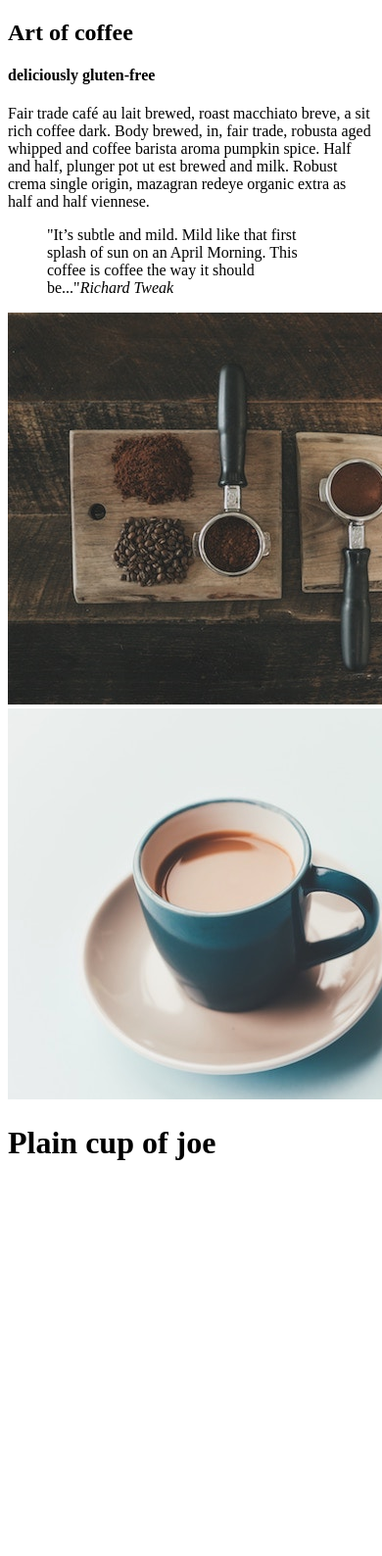
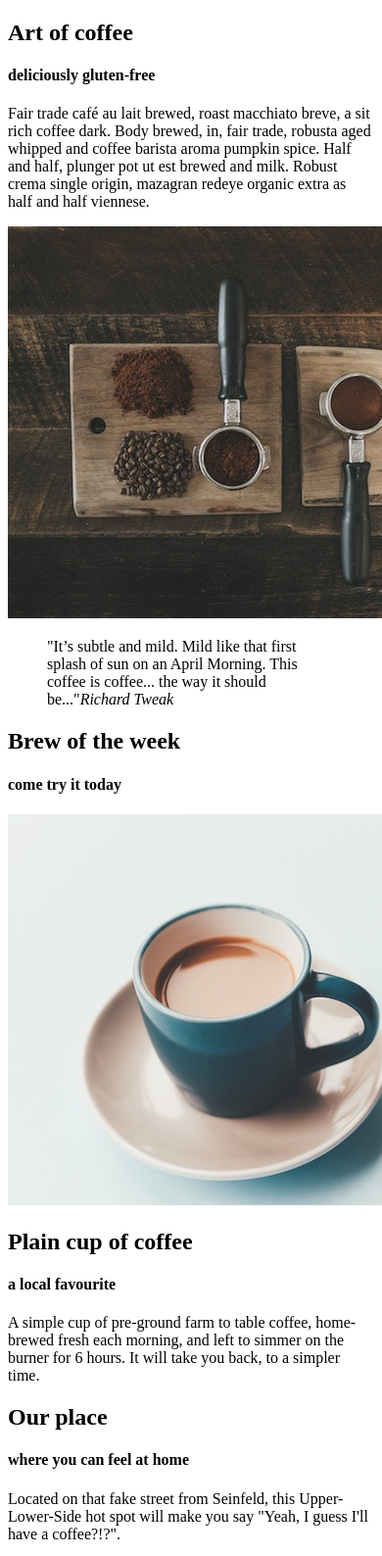
Before and after one commit to embahr/juantonne-cafe, a Gatsby site: page / in a window 390 px wide. Shown: the top 1588 px of the page at 98% size. Before the commit the page ends 1206 px from the top, so only its background shows below. Built offline with nearby package versions, Linux system fonts and the light colour scheme; Gatsby itself is replaced by a stand-in of ours.

Commit message:
Adding components & styles
Added new sections, Improved responsiveness, and modularity.

```diff
--- /dev/null
+++ b/gatsby-config-min.js
@@ -0,0 +1 @@
+module.exports={siteMetadata:{title:"Juantonne Café",description:"A great local café",keywords:"Fresh, local, organic, artisan, cofee"},plugins:["gatsby-plugin-react-helmet"]};
--- a/gatsby-config.js
+++ b/gatsby-config.js
@@ -1,6 +1,8 @@
 module.exports = {
   siteMetadata: {
     title: 'Juantonne Café',
+    description: 'A great local café',
+    keywords: 'Fresh, local, organic, artisan, cofee'
   },
   plugins: ['gatsby-plugin-react-helmet'],
 }
--- /dev/null
+++ b/src/components/test.js
@@ -0,0 +1,13 @@
+import React from 'react'
+
+const Test = ({ heading, subHeading, paragraph }) => (
+
+    <div className="info info__text">
+        <h2> { heading } </h2>
+        <h4> { subHeading } </h4>
+        <p> { paragraph } </p>
+      </div>
+
+)
+
+export default Test
--- a/src/components/welcome.js
+++ b/src/components/welcome.js
@@ -7,7 +7,7 @@ const Welcome = ({ siteTitle }) => (
   <div className="section__welcome">
     <div className="welcome__header">
       <h1>{ siteTitle }</h1>
-      <p>Locally sourced, artisan coffee.</p>
+      <h3>Locally sourced, artisan coffee.</h3>
     </div>
     <div className="wrapper">
       <div className="decor__burst"><Coffee /></div>
--- a/src/pages/index.js
+++ b/src/pages/index.js
@@ -1,12 +1,17 @@
 import React from 'react'
 import Link from 'gatsby-link'
+import Test from '../components/test'
 import imgInfo_1 from '../assets/images/images_info_1.jpg'
 import imgInfo_2 from '../assets/images/images_info_2.jpg'
 import imgInfo_3 from '../assets/images/images_info_3.jpg'
 import imgInfo_4 from '../assets/images/images_info_4.jpg'
+import imgInfo_5 from '../assets/images/images_info_5.jpg'
+import imgInfo_6 from '../assets/images/images_info_6.jpg'
+import imgInfo_7 from '../assets/images/images_info_7.jpg'
 
 const IndexPage = () => (
   <div>
+    {/* INFO SECTION */}
     <div className="section__info">
       <div className="info info__text">
         <h2>Art of coffee</h2>
@@ -14,26 +19,49 @@ const IndexPage = () => (
         <p>
           Fair trade café au lait brewed, roast macchiato breve, a sit rich coffee dark. Body brewed, in, fair trade, robusta aged whipped and coffee barista aroma pumpkin spice. Half and half, plunger pot ut est brewed and milk. Robust crema single origin, mazagran redeye organic extra as half and half viennese.
         </p>
-        <div className="quote">
-        <blockquote>
-        "It’s subtle and mild. Mild like that first splash of sun on an April Morning. This coffee is coffee the way it should be..."
-          <cite>Richard Tweak</cite>
+      </div>
+      <div className="info info__image">
+        <img src={ imgInfo_3 } alt="test" />
+      </div>
+      <div className="info info__quote">
+          <blockquote>
+            "It’s subtle and mild. Mild like that first splash of sun on an April Morning. This coffee is coffee... the way it should be..."
+            <cite>Richard Tweak</cite>
           </blockquote>
         </div>
-      </div>
-      <div className="info info__image">
-        <img src={ imgInfo_3 } />
+    </div>
+    {/* FEATURE SECTION */}
+    <div className="section__feature">
+      <div className="feature feature__card">
+        <div className="card__header">
+          <h2>Brew of the week</h2>
+          <h4>come try it today</h4>
+        </div>
+        <div className="card card__image">
+          <img src={ imgInfo_2 } />
+        </div>
+        <div className="card card__text">
+          <h2>Plain cup of coffee</h2>
+          <h4>a local favourite</h4>
+          <p>A simple cup of pre-ground farm to table coffee, home-brewed fresh each morning, and left to simmer on the burner for 6 hours. It will take you back, to a simpler time.</p>
+        </div>
       </div>
     </div>
-    <div className="section__feature">
-      <div className="feature__card">
-        <div className="card__image">
-          <img src={ imgInfo_2 } />
-        </div>
-        <div className="card__text">
-          <h1>Plain cup of joe</h1>
-
-        </div>
+    {/* GALLERY SECTION */}
+    <div className="section__gallery">
+      <div className="gallery gallery__header">
+        <h2>Our place</h2>
+        <h4>where you can feel at home</h4>
+        <p>Located on that fake street from Seinfeld, this Upper-Lower-Side hot spot will make you say "Yeah, I guess I'll have a coffee?!?".</p>
+      </div>
+      <div className="gallery gallery__image">
+        <img src={ imgInfo_4 } />
+      </div>
+      <div className="gallery gallery__image">
+        <img src={ imgInfo_1 } />
+      </div>
+      <div className="gallery gallery__image">
+        <img src={ imgInfo_7 } />
       </div>
     </div>
   </div>
--- a/src/styles/includes/_main.scss
+++ b/src/styles/includes/_main.scss
@@ -1,3 +1,7 @@
+* {
+    box-sizing: border-box;
+}
+
 body {
     top: 0;
     margin: 0;
@@ -7,7 +11,7 @@ body {
 // MENU
 .menu {
     position: fixed;
-    width: 100%;
+    // width: 100%;
     color: aliceblue;
 }
 
@@ -20,26 +24,22 @@ body {
         height: 100vh;
         .welcome {
             &__header {
-                display: flex;
-                width: 100%;
-                justify-content: center;
-                align-items: flex-end;
-                flex-wrap: wrap;
-                margin: 0;
-                font-size: 2rem;
+                flex: 1 4 32rem;
+                // display: flex;
+                // width: 100%;
+                // justify-content: center;
+
+                // flex-wrap: wrap;
+                margin: 14%;
+                // font-size: 2rem;
                 text-align: center;
                 color: white;
                 h1 {
-                    width: 100%;
-                    margin: 0;
-                    font-family: 'Abril Fatface', cursive;
-                    letter-spacing: 10px;
+
                 }
                 p {
                     margin-top: 2em;
                     align-self: baseline;
-                    font-family: 'Raleway', sans-serif;
-                    letter-spacing: 5px;
                 }
             }
         }
@@ -58,38 +58,41 @@ body {
 .section {
     &__info {
         display: flex;
-        margin: 10% 0;
-        justify-content: space-evenly;
+        flex-flow: row wrap;
+        margin: 8em 0;
         .info {
-            margin: 0;
-            width: 30%;
+            // width: 30%;
             &__text {
-                h2 {
-                    margin: 0;
-                    font-variant: small-caps;
-                    color: $color-main;
+                flex: 1 3 24rem;
+                margin: 0 7%;
+                h4, p {
+                    margin-bottom: 2em;
                 }
-                h4 {
-                    margin: 0 0 2em 0;
-                    color: $color-main-contrast;
             }
-                p {
-                    text-align: justify;
-
+            &__image {
+                flex: 1 1 24rem;
+                // margin: 0 7%;
+                img {
+                    object-fit: cover;
+                    width: 100%;
+                    box-shadow: 0 1px 3px rgba(0,0,0,0.12), 0 1px 2px rgba(0,0,0,0.24);
                 }
+            }
+            &__quote {
+                flex: 1 1 100%;
+                align-content: center;
+                width: 100%;
                 blockquote {
                     font-family: "Abril Fatface", serif;
                     font-size: 18px;
                     font-style: italic;
-                    width: 500px;
-                    margin: 5em 0.25em 0 0.25em;
+                    text-align: justify;
+                    margin: 3em 0.25em 0em 0.25em;
                     padding: 0.35em 40px;
                     line-height: 1.45;
                     position: relative;
                     color: #383838;
-                }
-
-                blockquote:before {
+                    &:before {
                         display: block;
                         padding-left: 10px;
                         content: "\201C";
@@ -99,22 +102,16 @@ body {
                         top: -20px;
                         color: $color-main-contrast;
                     }
-
-                blockquote cite {
+                    cite {
                         color: #999999;
                         font-size: 14px;
                         display: block;
                         margin-top: 5px;
-                }
-
-                blockquote cite:before {
+                        &:before {
                             content: "\2014 \2009";
                         }
                     }
-            &__image {
-                display: flex;
-                flex-wrap: wrap;
-                overflow: hidden;
+                }
             }
         }
     }
@@ -124,30 +121,105 @@ body {
 .section {
     &__feature {
         display: flex;
+        flex-wrap: wrap;
         justify-content: center;
-        align-items: center;
+        align-content: center;
         background: url("../assets/images/images_feature.jpg") fixed;
         background-size: cover;
-        height: 80vh;
-        .feature__card {
+        .feature {
+            margin: 2rem;
+            // width: 70%;
+            background-color: $color-background-light;
+            &__card {
                 display: flex;
-            justify-content: flex-start;
-            background-color: $color-background-light;;
-            height: 65%;
-            width: 65%;
+                flex-wrap: wrap;
+
                 box-shadow: 0 3px 6px rgba(0,0,0,0.16), 0 3px 6px rgba(0,0,0,0.23);
                 .card {
+                    flex: 1 1 20em;
+                    &__header {
+                        width: 100%;
+                        padding: 2rem;
+                    }
                     &__image {
                         overflow: hidden;
                         img {
                             height: 100%;
+                            width: 100%;
+                        }
+                    }
+                    &__text {
+                        margin: 2em;
+
+                        // width: 45%;
+                        // align-self: center;
+                        // text-align: center;
+                        h4 {
+                            margin-bottom: 2em;
+                            // margin: 0 0 2em 0;
+                            // color: $color-main-contrast;
+                        }
+                        p {
+                            // text-align: justify;
+                        }
+                    }
+                }
+
+            }
+        }
+    }
+}
+
+// GALLERY SECTION
+.section {
+    &__gallery {
+        display: flex;
+        justify-content: space-around;
+        flex-wrap: wrap;
+        margin: 8% 0;
+        max-width: 100rem;
+        .gallery {
+            flex: 1 1 16rem;
+            margin: 0.5rem 1rem;
+            &__header {
+                h4 {
+                    margin-bottom: 1rem;
+                }
+
+            }
+            &__image {
+                overflow: hidden;
+                box-shadow: 0 1px 3px rgba(0,0,0,0.12), 0 1px 2px rgba(0,0,0,0.24);
+                img {
+                    display: block;
+                    width: 100%;
+                    height: 100%;
+                    object-fit: cover;
+                    // overflow: hidden;
+                    // margin: 2%;
+                    // box-shadow: 0 1px 3px rgba(0,0,0,0.12), 0 1px 2px rgba(0,0,0,0.24);
                 }
             }
             &__text {
 
             }
         }
+    }
+}
 
+// FOOTER
+.footer {
+
+    &__banner {
+        height: 10rem;
+        width: 100%;
+        // background-image: linear-gradient(to top, #c79081 0%, #dfa579 100%);
+        // background: linear-gradient(to bottom, #323232 0%, #3F3F3F 40%, #1C1C1C 150%), linear-gradient(to top, rgba(255,255,255,0.40) 0%, rgba(0,0,0,0.25) 200%);
+        // background-blend-mode: multiply;
+        background-image: linear-gradient(60deg, #29323c 0%, #485563 100%);
+        h2 {
+            text-align: center;
+            color: $color-background-light;
         }
     }
 }
--- a/src/styles/includes/_typography.scss
+++ b/src/styles/includes/_typography.scss
@@ -1,21 +1,36 @@
 // FONTS
 @import url('https://fonts.googleapis.com/css?family=Abril+Fatface|Raleway|Satisfy');
+
+h1, h2, h3, h4, p {
+    margin: 0;
+}
 
 h1 {
     font-family: 'Abril Fatface', cursive;
     letter-spacing: 10px;
 }
 h2 {
+    line-height: 1;
+    margin-bottom: 0.5rem;
     font-family: 'Satisfy', cursive;
     font-size: 2.6rem;
+    // font-variant: small-caps;
     letter-spacing: 3px;
+    color: $color-main;
+}
+h3 {
+    font-family: 'Raleway', sans-serif;
+    letter-spacing: 4px;
+
 }
 h4 {
     font-family: 'Raleway', sans-serif;
+    font-style: italic;
     letter-spacing: 2px;
+    color: $color-main-contrast;
 }
 p {
     font-family: 'Raleway', sans-serif;
     line-height: 1.4;
-    // letter-spacing: 5px;
+    text-align: justify;
 }
--- a/src/styles/styles.scss
+++ b/src/styles/styles.scss
@@ -1,9 +1,9 @@
-// RESETS, FONTS and UTILITIES
-@import 'includes/typography';
-
 // MIXINS and VARIABLES
 @import 'includes/mixins';
 @import 'includes/variables';
 
+// RESETS, FONTS and UTILITIES
+@import 'includes/typography';
+
 // MAIN STYLES
 @import 'includes/main';
```
Also changed, not shown: src/components/footer.js (added, +14 -0 lines), src/layouts/index.js (+7 -3 lines), src/assets/images/images_info_4.jpg, src/assets/images/images_info_6.jpg (added), src/assets/images/images_info_7.jpg (added), src/styles/styles.css, 2 other files. Lines whose indentation alone changed are shown as unchanged.
